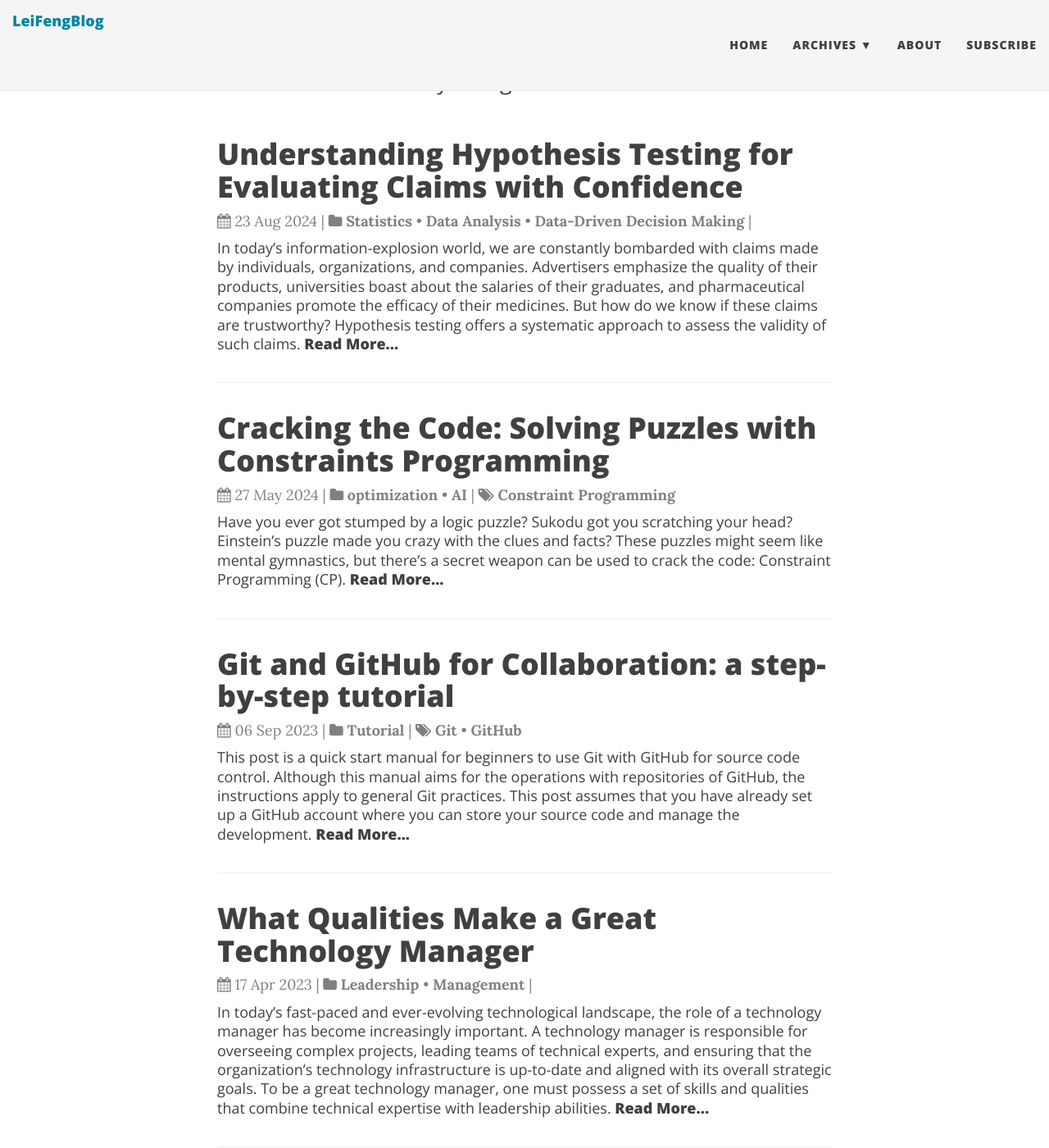
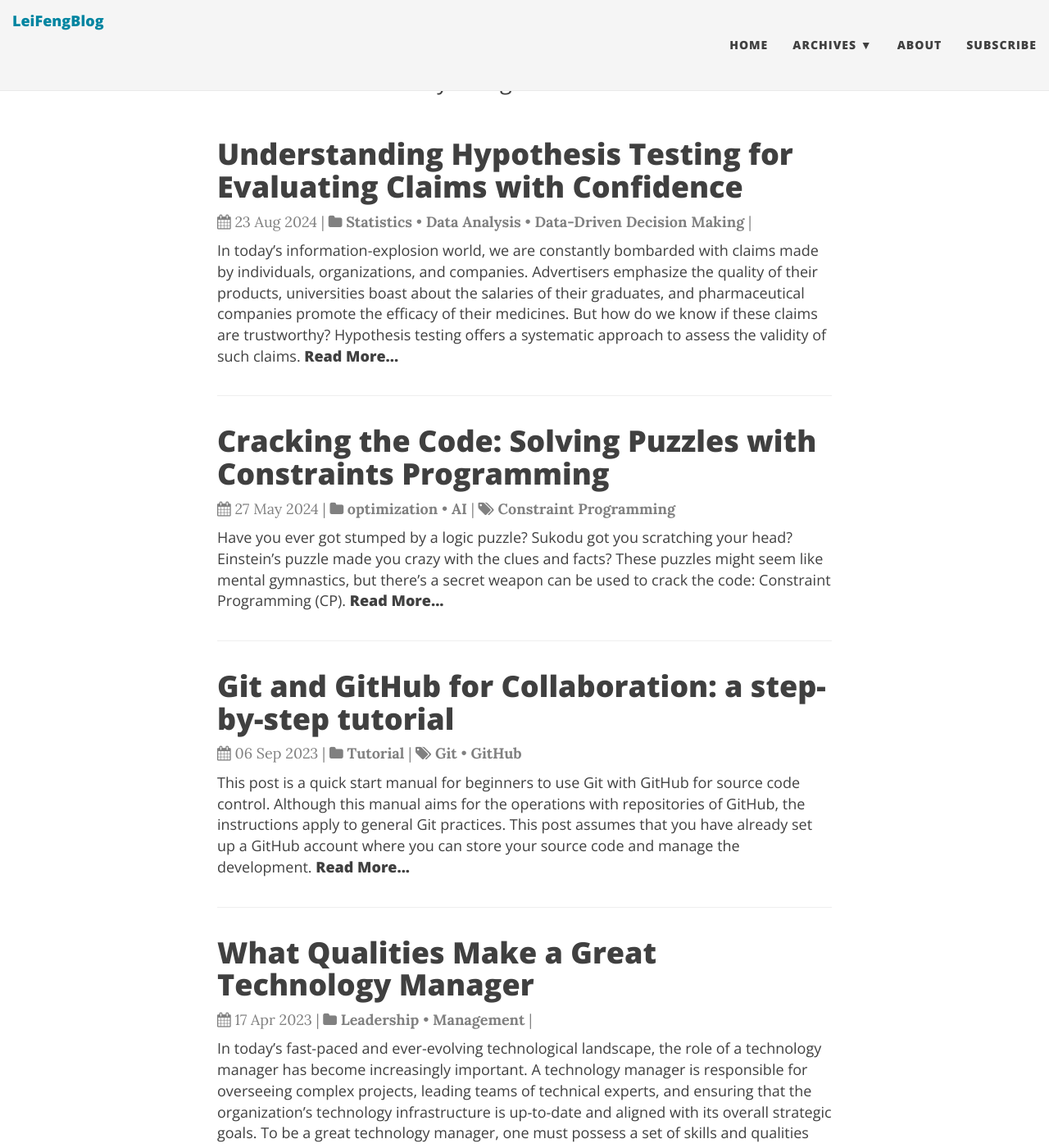
Before and after one commit to stonefl/stonefl.github.io, a Jekyll site: the page built from index.html, in a window 1280 px wide and 1400 px high, scrolled down 198 px. Shown: the whole window at 82% size. Built offline with Jekyll 4.4.1, drawn with Linux system fonts in a browser that asks for light colours; nearby versions of some CDN libraries; the list of posts is cut into pages by our own code; comment, search, counter and statistics services are not loaded.

Commit message:
Update main.css

```diff
--- a/css/main.css
+++ b/css/main.css
@@ -10,7 +10,7 @@
   background: #FFF;
 }
 p {
-  line-height: 180%;
+  line-height: 1.5;
   margin: 30px 0;
 }
 
@@ -291,7 +291,6 @@
 .post-preview {
   padding: 20px 0;
   border-bottom: 1px solid #eee;
-  line-height: 130%;
 }
 
 @media only screen and (min-width: 768px) {
```
